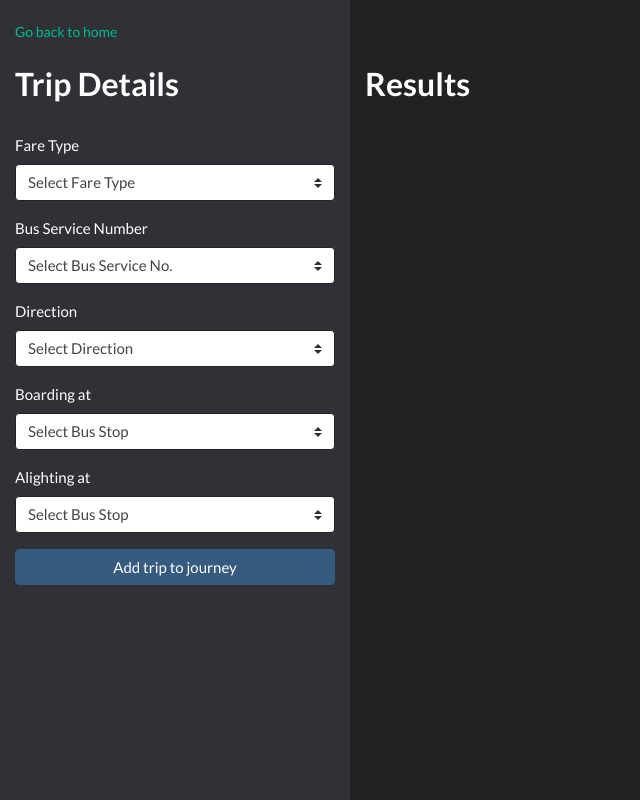
After one commit to recreationx/oneBus, a Flask app: page /farecalculator in a window 1280 px wide. The commit adds this page. Shown: the whole page, without its empty margins (0-640 px from the left). Run offline with Flask 2, Linux system fonts and the light colour scheme; parts of the project's set-up code (start-up, migrations or seed data) failed here and were passed over; some libraries are stand-ins or nearby versions.

Commit message:
new feature wip

```diff
--- a/main.py
+++ b/main.py
@@ -1,4 +1,4 @@
-from flask import Flask, render_template, request, redirect, jsonify
+from flask import Flask, render_template, request, jsonify
 from datastore import Datastore
 from algorithms import haversine, findDistance
 from checks import isFloat
@@ -56,11 +56,21 @@ def nearestbusstop():
     return render_template("nearestbusstop.html")
 
 
+@app.route("/farecalculator", methods=["GET", "POST"])
+def farecalc():
+    return render_template("farecalculator.html")
+
+
 @app.route("/help", methods=["GET", "POST"])
 def help():
     return render_template("help.html")
 
 
+@app.errorhandler(404)
+def page_not_found(e):
+    return "The resource could not be found."
+
+
 # reminder to set debug to false for production
 if __name__ == "__main__":
     app.run(debug=True)
--- /dev/null
+++ b/templates/farecalculator.html
@@ -0,0 +1,86 @@
+<!DOCTYPE html>
+<html lang="en">
+
+<head>
+    <meta charset="utf-8">
+    <meta name="viewport" content="width=device-width, initial-scale=1">
+
+    <link rel="stylesheet" type=" text/css" href="{{ url_for('static',filename='css/bootstrap.min.css') }}">
+    <link rel="stylesheet" href="https://cdn.jsdelivr.net/npm/bootstrap-icons@1.4.0/font/bootstrap-icons.css">
+    <link rel="icon" type="image/png" href="{{ url_for('static',filename='images/favicon.ico') }}" />
+    <link rel="stylesheet" href="https://cdnjs.cloudflare.com/ajax/libs/animate.css/4.1.1/animate.min.css" />
+
+    <title>oneBus</title>
+</head>
+
+<body>
+
+    <div class="container animate__animated animate__slideInLeft" id="leftpanel"
+        style="height: 100%; width: 350px; position:fixed; background-color: #2f3136; z-index: 1; top: 0; left: 0; overflow-x: hidden; padding-top:20px;">
+        <a href="/" style="font-size: 14px;">Go back to home</a>
+        <br>
+        <br>
+        <h3><b>Trip Details</b></h3>
+        <br>
+        <form method="POST">
+            <div class="form-group">
+                <label for="faretype">Fare Type</label>
+                <select class="custom-select" id="faretype">
+                    <option>Select Fare Type</option>
+                    <option>Adult</option>
+                    <option>Student</option>
+                    <option>Senior Citizen</option>
+                    <option>Workfare Transport Concession Scheme</option>
+                    <option>Person with disabilities</option>
+                </select>
+            </div>
+            <div class="form-group">
+
+                <label for="busserviceno">Bus Service Number</label>
+                <select class="custom-select" id="busserviceno">
+                    <option selected>Select Bus Service No.</option>
+                    {% for i in busservices %}
+                    <option>{{ i }}</option>
+                    {% endfor %}
+                </select>
+            </div>
+            <div class="form-group">
+                <label for="direction">Direction</label>
+                <select class="custom-select" id="direction">
+                    <option selected>Select Direction</option>
+                </select>
+            </div>
+            <div class="form-group">
+                <label for="boardingat">Boarding at</label>
+                <select class="custom-select" id="boardingat">
+                    <option selected>Select Bus Stop</option>
+                </select>
+            </div>
+            <div class="form-group">
+                <label for="alightingat">Alighting at</label>
+                <select class="custom-select" id="alightingat">
+                    <option selected>Select Bus Stop</option>
+                </select>
+            </div>
+            <button class="btn btn-primary btn-block" type="submit">Add trip to journey</button>
+        </form>
+    </div>
+
+    <div id="rightpanel" style="margin-left: 350px; padding-top: 65px;">
+        <div class="container animate__animated animate__fadeIn">
+            <h3><b>Results</b></h3>
+        </div>
+
+    </div>
+
+    <script src="https://code.jquery.com/jquery-3.6.0.min.js"
+        integrity="sha256-/xUj+3OJU5yExlq6GSYGSHk7tPXikynS7ogEvDej/m4=" crossorigin="anonymous"></script>
+
+    <script src="https://cdn.jsdelivr.net/npm/bootstrap@4.6.0/dist/js/bootstrap.bundle.min.js"
+        integrity="sha384-Piv4xVNRyMGpqkS2by6br4gNJ7DXjqk09RmUpJ8jgGtD7zP9yug3goQfGII0yAns"
+        crossorigin="anonymous"></script>
+
+</body>
+
+
+</html>
--- a/templates/index.html
+++ b/templates/index.html
@@ -14,7 +14,7 @@
 </head>
 
 <body>
-    <nav class="navbar navbar-expand-lg navbar-dark">
+    <nav class="navbar navbar-expand-lg navbar-dark bg-dark">
         <div class="container">
             <a class="navbar-brand" href="/">oneBus</a>
             <button class="navbar-toggler" type="button" data-bs-toggle="collapse" data-bs-target="#navbarNav"
@@ -38,7 +38,7 @@
 
 
     <div class="container">
-        <nav aria-label="breadcrumb bg-dark">
+        <nav aria-label="breadcrumb bg-dark" style="margin-top: 20px;">
             <ol class="breadcrumb">
                 <li class="breadcrumb-item active" aria-current="page">Home</li>
             </ol>
@@ -59,7 +59,7 @@
                     <div class="card-body">
                         <h5 class="card-title">Distance calculator</h5>
                         <p class="card-text">Calculate the distance between bus stops.</p>
-                        <a href="#" class="btn btn-primary">Open tool</a>
+                        <a href="/farecalculator" class="btn btn-primary">Open tool</a>
                     </div>
                 </div>
             </div>
--- a/templates/nearestbusstop.html
+++ b/templates/nearestbusstop.html
@@ -26,6 +26,9 @@
                 <ul class="navbar-nav">
                     <li class="nav-item">
                         <a class="nav-link active" aria-current="page" href="/">Home</a>
+                    </li>
+                    <li class="nav-item">
+                        <a class="nav-link" aria-current="page" href="/help">Help</a>
                     </li>
                 </ul>
             </div>
```
